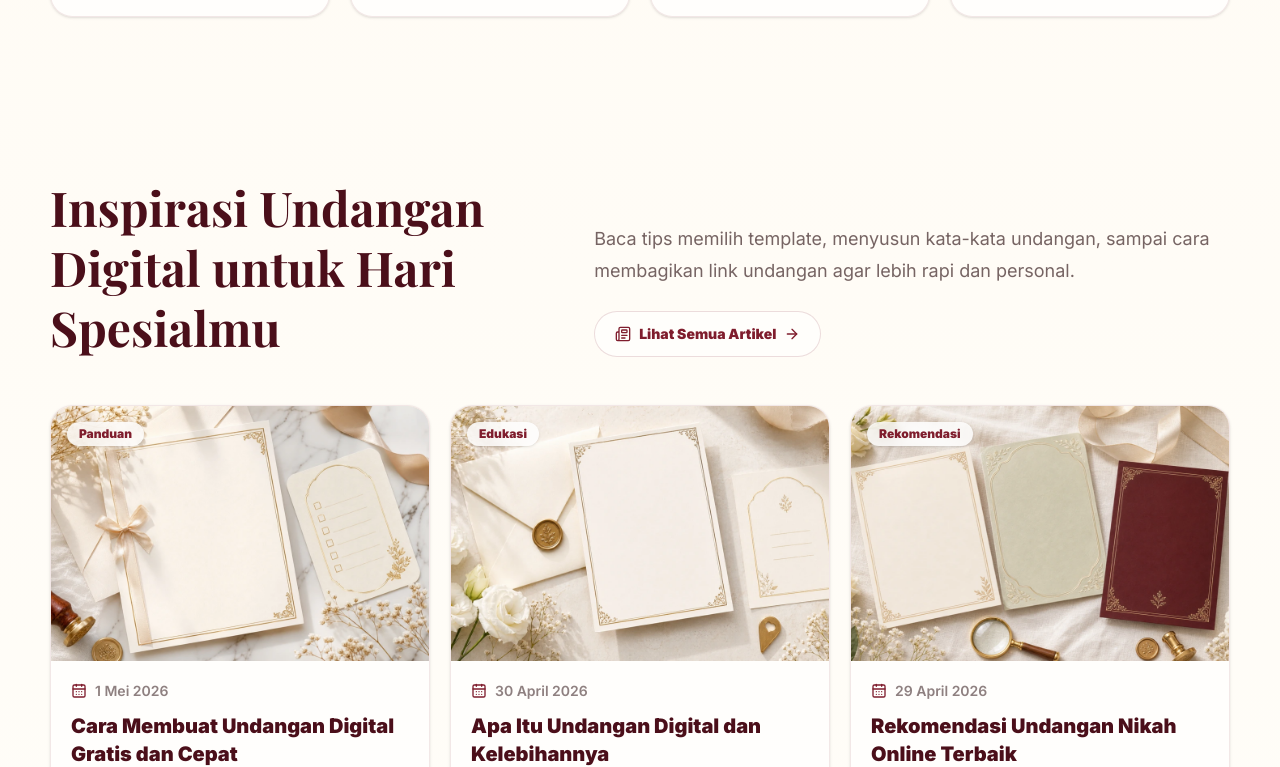
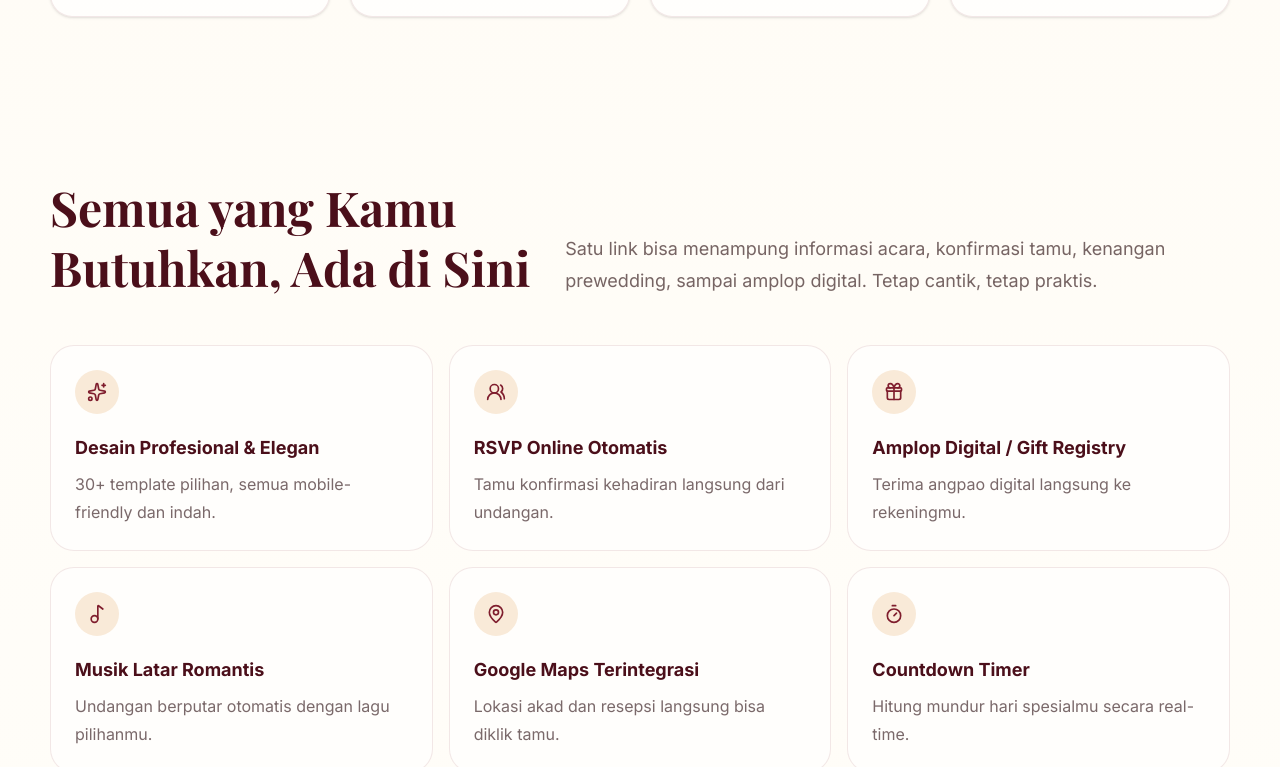
Before and after one commit to bikinundangan-net/landing2, a Next.js app: page / in a window 1280 px wide. Shown: the part 2733-3500 px from the top of the page. Built offline with nearby package versions, Linux system fonts and the light colour scheme; no server answers; a web font is replaced by a local one.

Commit message:
Update landing-page.tsx

```diff
--- a/components/landing-page.tsx
+++ b/components/landing-page.tsx
@@ -55,7 +55,6 @@ export function LandingPage({
       <HeroSection />
       <HowItWorksSection />
       <DesignShowcaseSection />
-      <BlogPreviewSection articles={latestArticles} />
       <FeaturesSection />
       <PricingSection />
       <TestimonialsSection />
```
